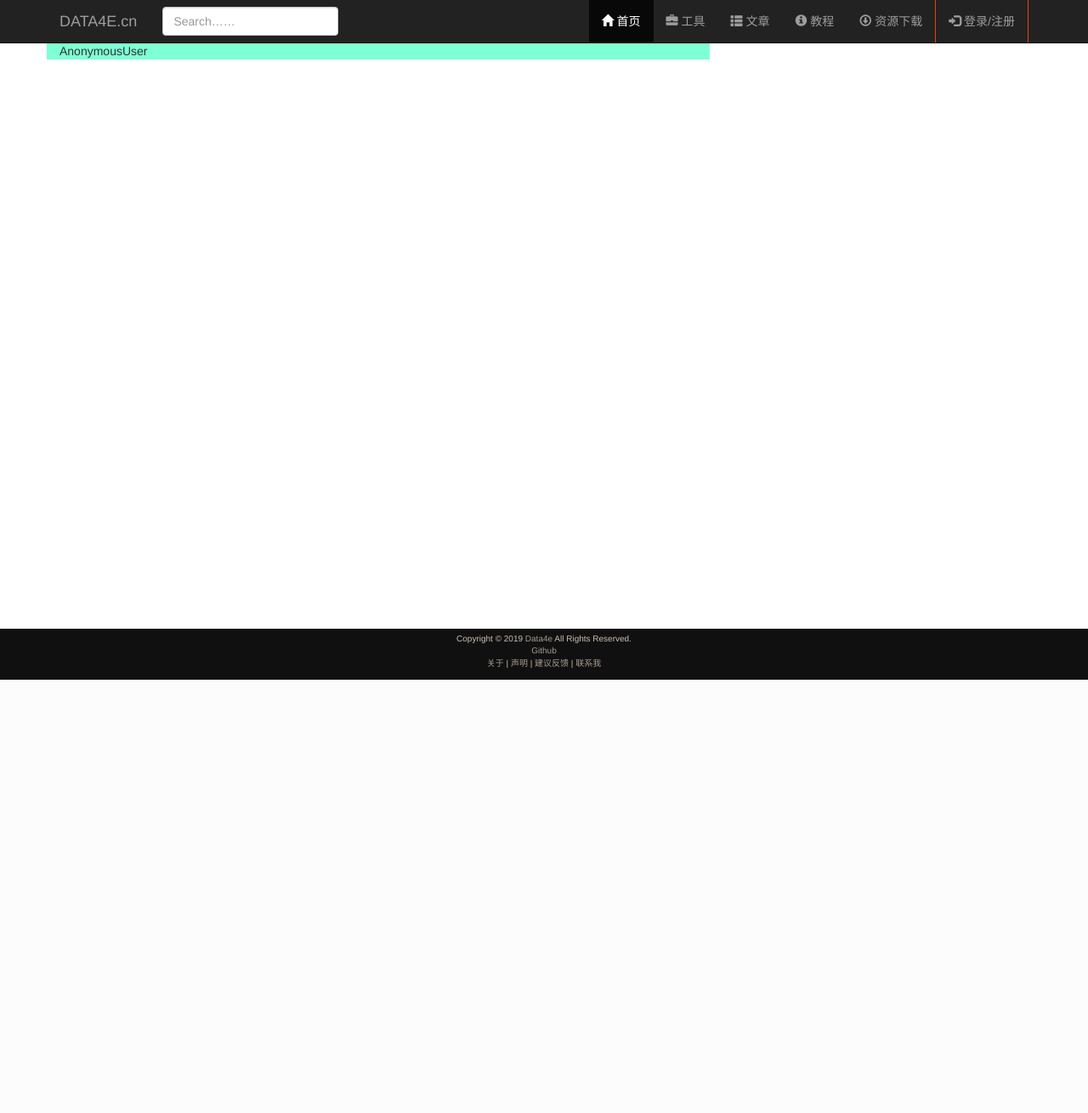
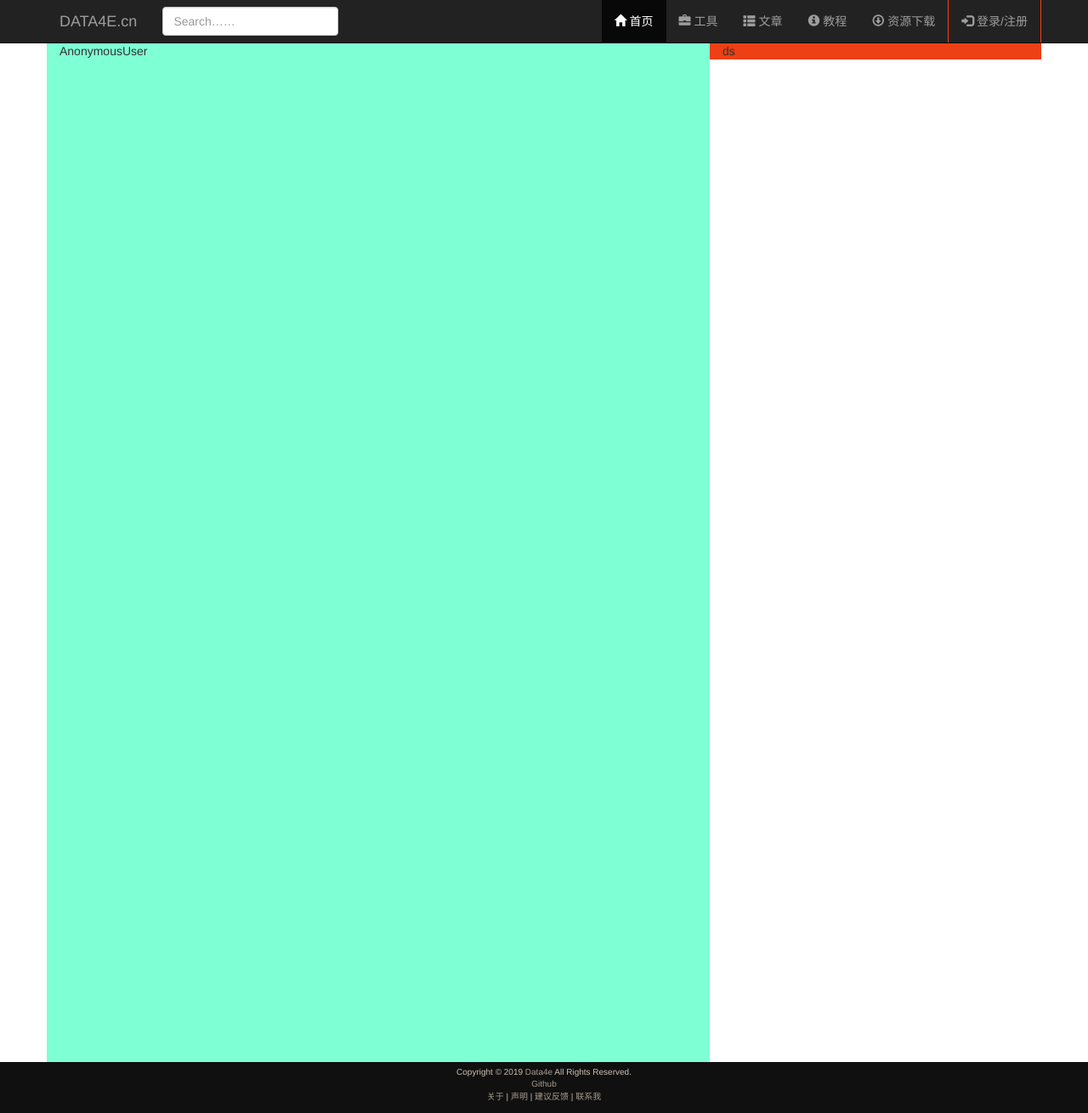
Before and after one commit to data4e/data4e, a Django app: template templates/profile.html in a window 1280 px wide. Shown: the whole page at 85% size. Before the commit the page ends 800 px from the top, so only its background shows below. Run offline with Django 3.2, Linux system fonts and the light colour scheme; the template is opened without the code that fills it, so the values that code supplies are empty; some libraries are stand-ins or nearby versions.

Commit message:
新增页面、路由

```diff
--- a/data4e/urls.py
+++ b/data4e/urls.py
@@ -21,7 +21,7 @@ from django.contrib import admin
 from . import view
 
 urlpatterns = [
-    path('article/', include('article.urls', namespace='article')),
+    # path('article/', include('article.urls', namespace='article')),
     path('', view.index, name='index'),
     path('myAdmin/', admin.site.urls),
     path('tools/', view.tools),
--- a/static/style.css
+++ b/static/style.css
@@ -1,9 +1,12 @@
+body{
+    overflow: hidden;
+    overflow-y: auto;
+}
 /*header 部分*/
 .user-info {
     border-style:solid;
     border-color:#ed4014;
     border-width: 0 1px 0 1px;
-    margin-right: 15px;
 }
 .avatar{
     width: 20px;
@@ -18,10 +21,10 @@
 /*########footer 部分 ########*/
 footer{
     background-color: #101010;
-    width: 100%;
+    max-width: 100%;
     height: 60px;
-    bottom: 0;
-    clear: both;
+    /*!*bottom: 0;*!*/
+    /*clear: both;*/
     padding: 5px 0 5px 0;
 }
 .footer-content {
--- a/templates/base-content.html
+++ b/templates/base-content.html
@@ -1,11 +1,11 @@
 {% extends 'base.html' %}
 {% block content %}
     <div class="row">
-        <div class="content-left col-lg-8 col-xs-12">
+        <div class="content-left col-md-8">
             {% block content-left %}
             {% endblock %}
         </div>
-        <div class="content-right col-lg-4 col-xs-12">
+        <div class="content-right col-md-4">
             {% block content-right %}
             {% endblock %}
         </div>
--- a/templates/profile.html
+++ b/templates/profile.html
@@ -4,8 +4,12 @@
 {% endblock %}
 {% block content-left %}
     <div class="profile">
-        {{ request.user }}
+        {{ request.user }}<br><br><br><br><br><br><br><br><br><br><br><br><br><br><br><br><br><br><br><br>
+        <br><br><br><br><br><br><br><br><br><br><br><br><br><br><br><br><br><br><br><br>
+        <br><br><br><br><br><br><br><br><br><br><br><br><br><br><br><br><br><br><br><br>
+
     </div>
 {% endblock %}
 {% block content-right %}
+    ds
 {% endblock %}
```
